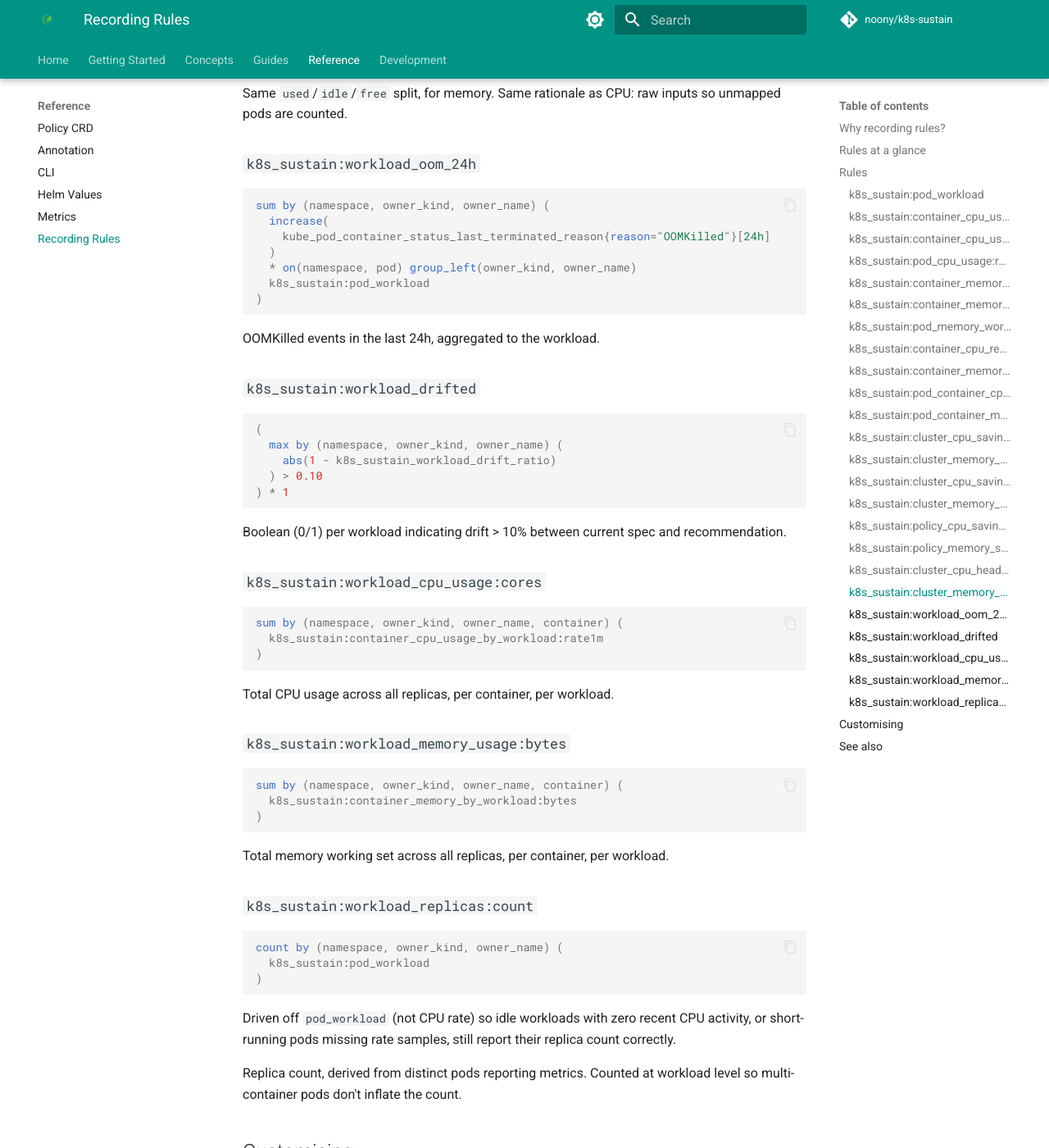
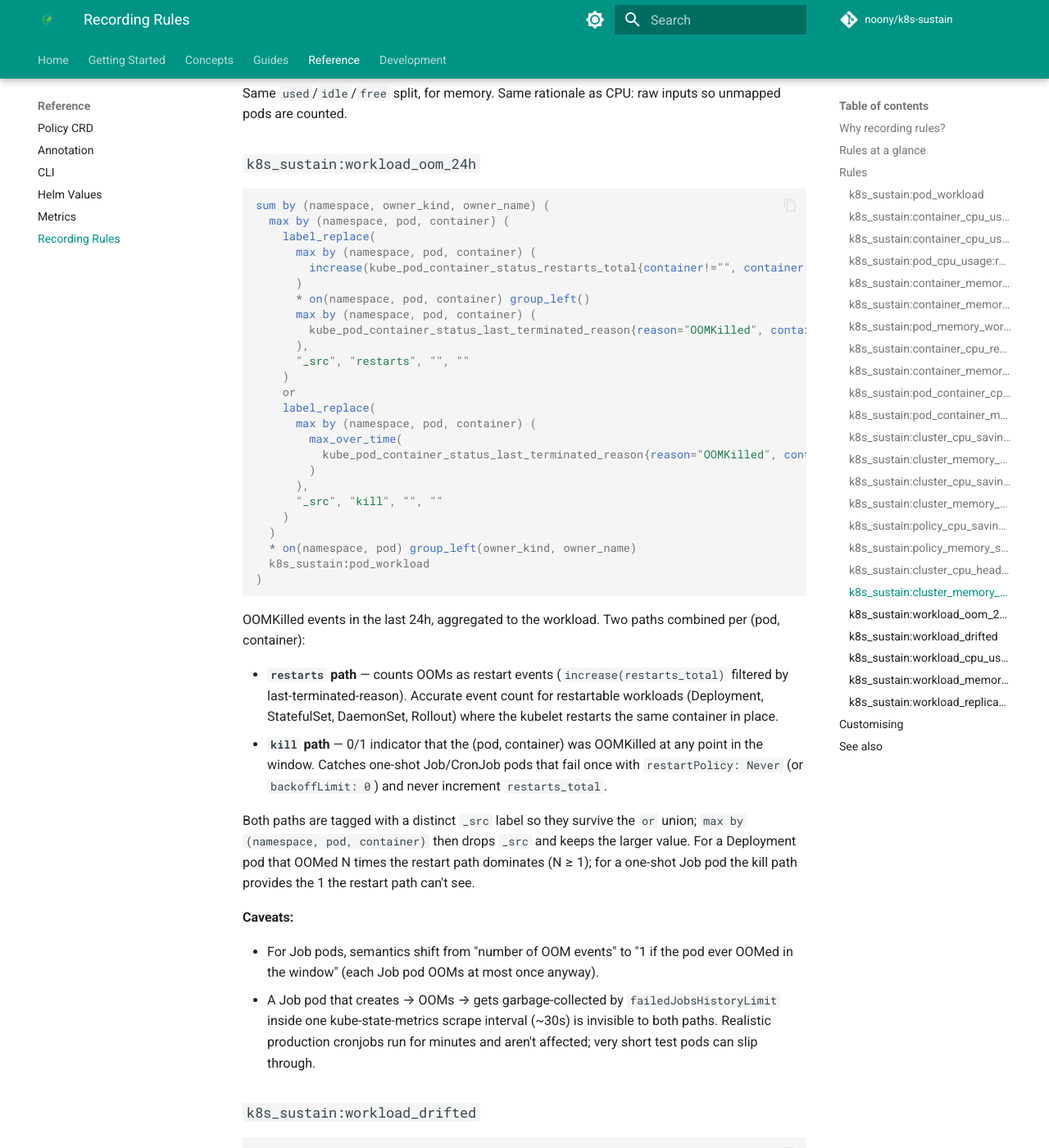
Before and after one commit to noony/k8s-sustain, an MkDocs documentation site: the page built from docs/reference/recording-rules.md, in a window 1280 px wide and 1400 px high, scrolled down 6681 px. Shown: the whole window at 82% size. Built offline with MkDocs 1.6.1 and Material for MkDocs 9.7.7, drawn with Linux system fonts in a browser that asks for light colours; comment, search, counter and statistics services are not loaded.

Commit message:
oom kill cronjobs/jobs catch

````diff
--- a/docs/reference/recording-rules.md
+++ b/docs/reference/recording-rules.md
@@ -293,15 +293,43 @@ Same `used`/`idle`/`free` split, for memory. Same rationale as CPU: raw inputs s
 
 ```promql
 sum by (namespace, owner_kind, owner_name) (
-  increase(
-    kube_pod_container_status_last_terminated_reason{reason="OOMKilled"}[24h]
+  max by (namespace, pod, container) (
+    label_replace(
+      max by (namespace, pod, container) (
+        increase(kube_pod_container_status_restarts_total{container!="", container!="POD"}[24h])
+      )
+      * on(namespace, pod, container) group_left()
+      max by (namespace, pod, container) (
+        kube_pod_container_status_last_terminated_reason{reason="OOMKilled", container!="", container!="POD"}
+      ),
+      "_src", "restarts", "", ""
+    )
+    or
+    label_replace(
+      max by (namespace, pod, container) (
+        max_over_time(
+          kube_pod_container_status_last_terminated_reason{reason="OOMKilled", container!="", container!="POD"}[24h]
+        )
+      ),
+      "_src", "kill", "", ""
+    )
   )
   * on(namespace, pod) group_left(owner_kind, owner_name)
   k8s_sustain:pod_workload
 )
 ```
 
-OOMKilled events in the last 24h, aggregated to the workload.
+OOMKilled events in the last 24h, aggregated to the workload. Two paths combined per (pod, container):
+
+- **`restarts` path** — counts OOMs as restart events (`increase(restarts_total)` filtered by last-terminated-reason). Accurate event count for restartable workloads (Deployment, StatefulSet, DaemonSet, Rollout) where the kubelet restarts the same container in place.
+- **`kill` path** — 0/1 indicator that the (pod, container) was OOMKilled at any point in the window. Catches one-shot Job/CronJob pods that fail once with `restartPolicy: Never` (or `backoffLimit: 0`) and never increment `restarts_total`.
+
+Both paths are tagged with a distinct `_src` label so they survive the `or` union; `max by (namespace, pod, container)` then drops `_src` and keeps the larger value. For a Deployment pod that OOMed N times the restart path dominates (N ≥ 1); for a one-shot Job pod the kill path provides the 1 the restart path can't see.
+
+**Caveats:**
+
+- For Job pods, semantics shift from "number of OOM events" to "1 if the pod ever OOMed in the window" (each Job pod OOMs at most once anyway).
+- A Job pod that creates → OOMs → gets garbage-collected by `failedJobsHistoryLimit` inside one kube-state-metrics scrape interval (~30s) is invisible to both paths. Realistic production cronjobs run for minutes and aren't affected; very short test pods can slip through.
 
 ### `k8s_sustain:workload_drifted`
 
````
Also changed, not shown: docs/guides/jobs-and-cronjobs.md (+6 -0 lines), 3 other files.
